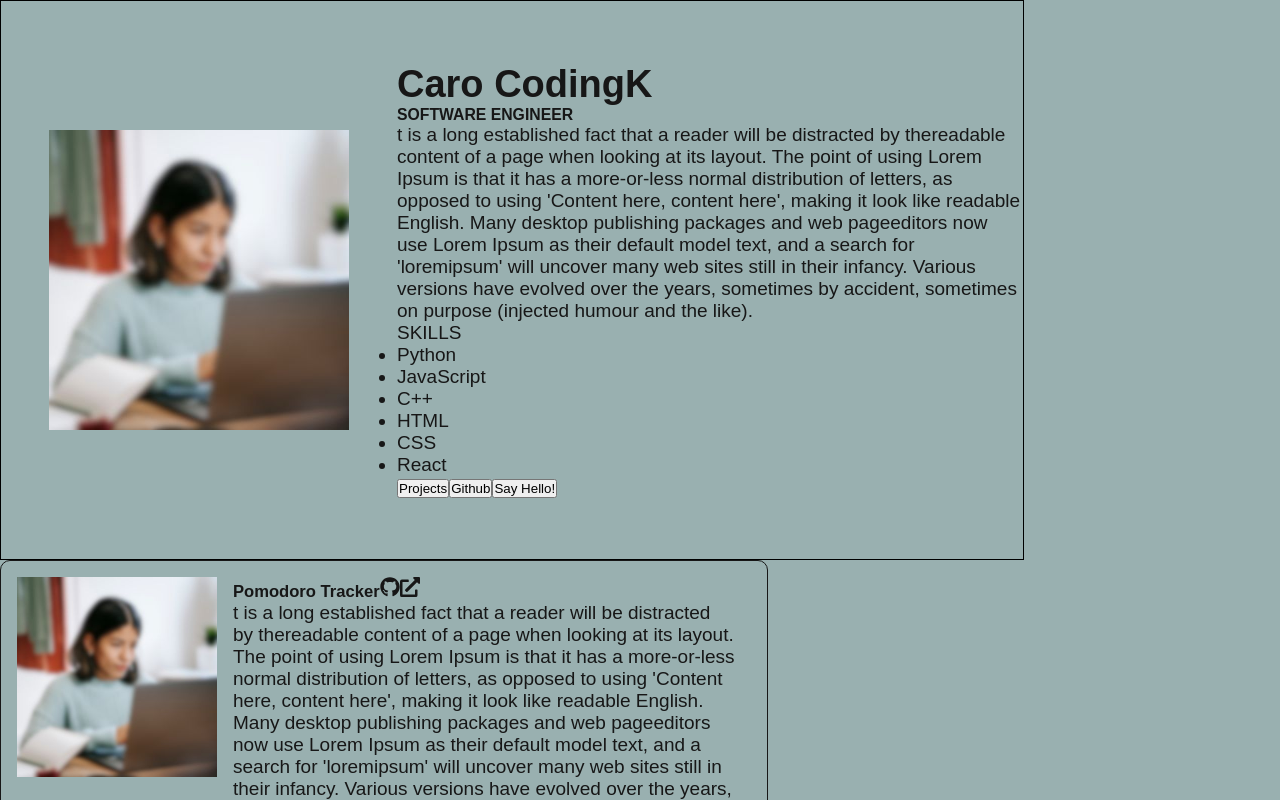
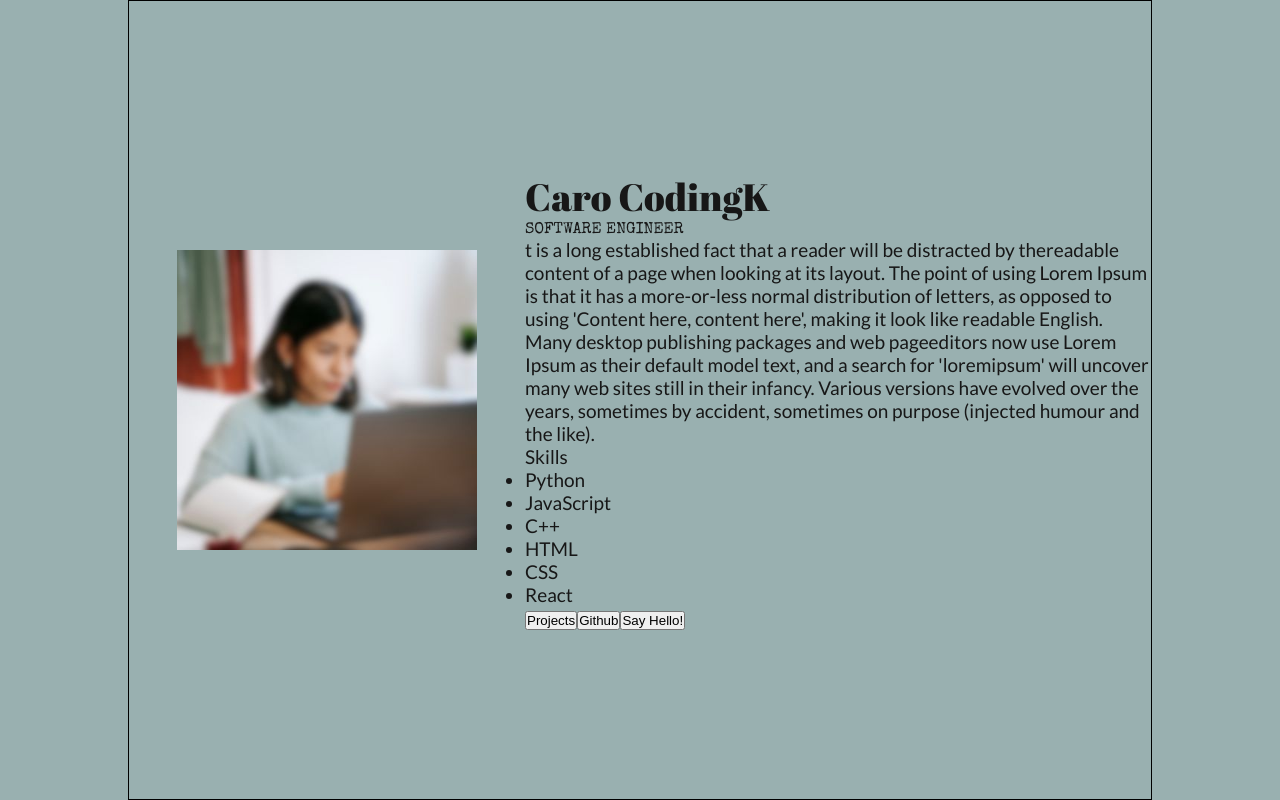
Before and after one commit to carocodingk/carocodingk.github.io, a Next.js app: page / in a window 1280 px wide. Shown: the top 800 px of the page. Built offline with nearby package versions, Linux system fonts and the light colour scheme.

Commit message:
Added and changed fonts

```diff
--- a/components/AboutMe.jsx
+++ b/components/AboutMe.jsx
@@ -2,7 +2,8 @@ import Image from "next/image";
 import LinksBar from "./LinksBar";
 import info from "../content/info.json";
 import style from "../styles/components.module.css"
-// import profilePic from "../content/profilePic.jpg";
+import {abril_fatface, lato, special_elite} from "../styles/fonts"
+
 
 function AboutMe(){
   return(
@@ -11,10 +12,10 @@ function AboutMe(){
         width={300}
         height={300}/>
       <div>
-        <h1>{info.AboutMe['name']}</h1>
-        <h5>{info.AboutMe['occupation'].toUpperCase()}</h5>
-        <p>{info.AboutMe['description']}</p>
-        <ul>SKILLS{info.AboutMe['skills'].map((skill) =>
+        {/* <h1  className={libre_caslon_text.className}>{info.AboutMe['name']}</h1> */}
+        <h1  className={abril_fatface.className}>{info.AboutMe['name']}</h1>        <h5 className={special_elite.className}>{info.AboutMe['occupation'].toUpperCase()}</h5>
+        <p className={lato.className}>{info.AboutMe['description']}</p>
+        <ul>Skills{info.AboutMe['skills'].map((skill) =>
           <li>{skill}</li>)}
         </ul>
         <LinksBar />
--- a/components/Homepage.jsx
+++ b/components/Homepage.jsx
@@ -2,11 +2,11 @@
 import AboutMe from "./AboutMe";
 import Projects from "./Projects";
 import styles from "../styles/components.module.css"
+import { lato } from "@/styles/fonts";
 
 function Homepage(){
   return (
-    <div id={styles.homepage}>
-      {/* <LinksBar /> */}
+    <div id={styles.homepage} className={lato.className} >
       <AboutMe />
       <Projects />
     </div>
--- a/styles/components.module.css
+++ b/styles/components.module.css
@@ -7,9 +7,9 @@
 #aboutme {
   display: flex;
   align-items: center;
-  height: 70vh;
+  height: 100vh;
   width: 80vw;
-  /* margin: auto; */
+  margin: auto;
   border: 1px solid black;
 }
 
@@ -34,3 +34,12 @@
   align-items: baseline;
   font-size: 20px;
 }
+
+.project_buttons {
+  border: 1px solid black;
+}
+
+.project_icons {
+  font-size: 23px;
+  margin: 0 10px;
+}
--- /dev/null
+++ b/styles/fonts.jsx
@@ -0,0 +1,19 @@
+import {Abril_Fatface, Lato, Special_Elite} from 'next/font/google'
+
+const abril_fatface = Abril_Fatface({
+  subsets: ['latin'],
+  weight: '400'
+})
+
+const lato = Lato({
+  subsets: ['latin'],
+  weight: '400'
+})
+
+const special_elite = Special_Elite({
+  subsets: ['latin'],
+  weight: '400'
+})
+
+
+export { abril_fatface, lato, special_elite}
```
